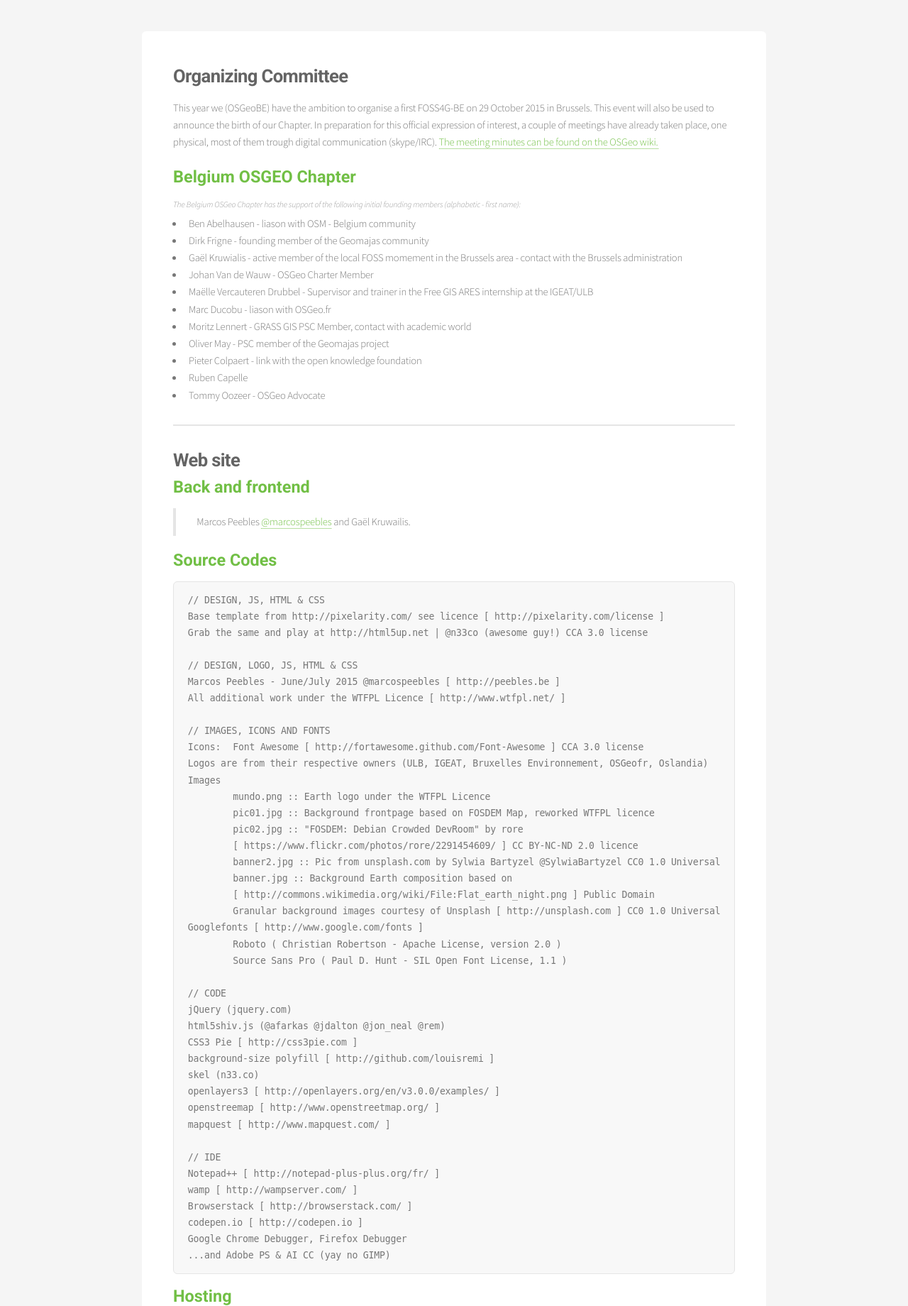
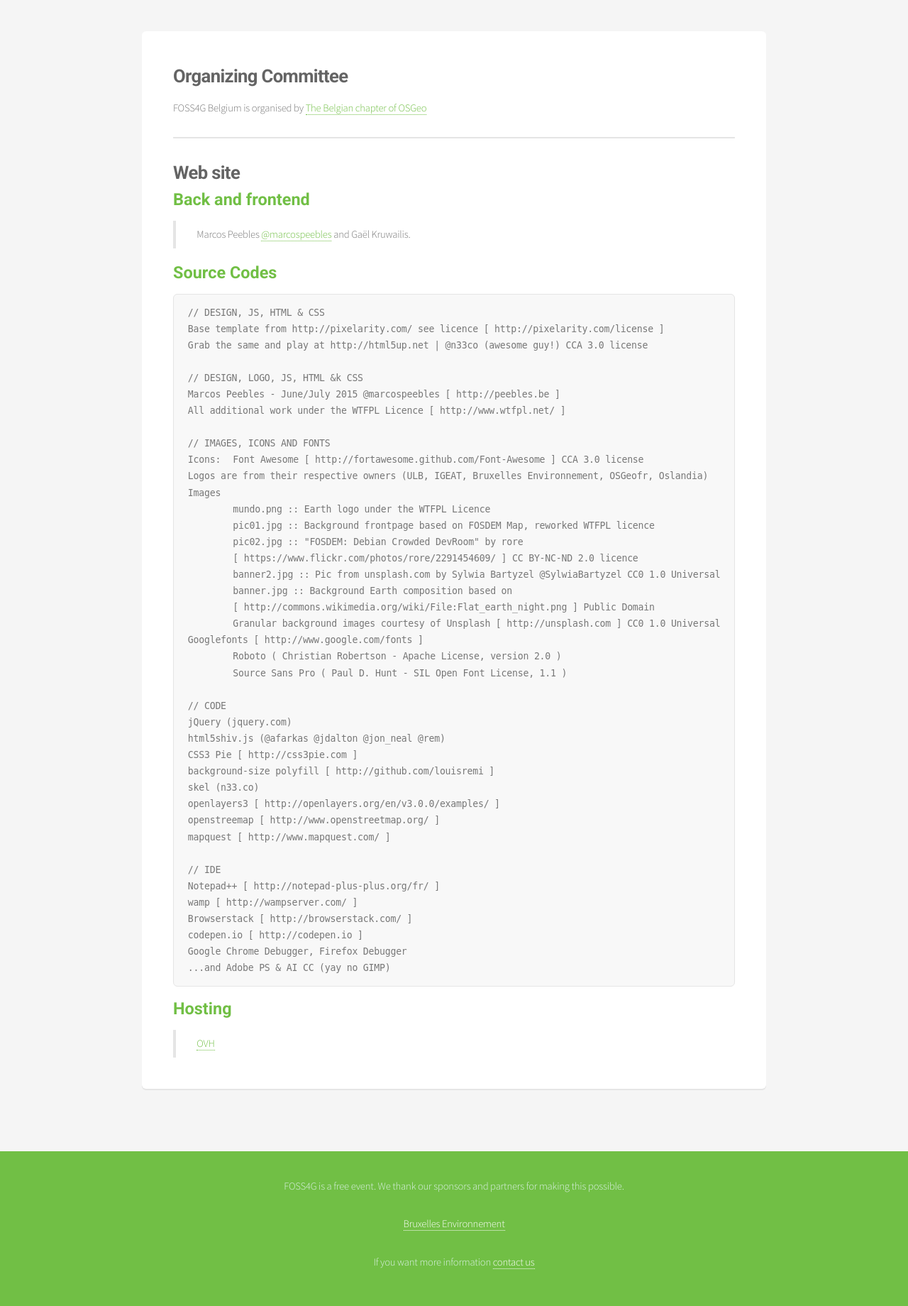
Before and after one commit to OSGeo-be/foss4g.be, a PHP site: page /credits.php in a window 1280 px wide. Shown: the part 252-2092 px from the top of the page at 71% size. Run offline with PHP 8.4, Linux system fonts and the light colour scheme; some libraries are stand-ins or nearby versions.

Commit message:
Review old credits page

```diff
--- a/htdocs/credits.php
+++ b/htdocs/credits.php
@@ -44,25 +44,9 @@
 
 						<!-- Text -->
 							<section class="box">
-								<h3>Organizing Committee</h3>
-								<p>This year we (OSGeoBE) have the ambition to organise a first FOSS4G-BE on 29 October 2015 in Brussels. This event will also be used to announce the birth of our Chapter. In preparation for this official expression of interest, a couple of meetings have already taken place, one physical, most of them trough digital communication (skype/IRC). <a href="http://wiki.osgeo.org/wiki/Belgium">The meeting minutes can be found on the OSGeo wiki.</a></p>
-								<header>
-								<h4 style="margin-top:20px">Belgium OSGEO Chapter</h4>
-								<p>The Belgium OSGeo Chapter has the support of the following initial founding members (alphabetic - first name):</p>
-									<ul>
-										<li>Ben Abelhausen - liason with OSM - Belgium community</li>
-										<li>Dirk Frigne - founding member of the Geomajas community</li>
-										<li>Gaël Kruwialis - active member of the local FOSS momement in the Brussels area - contact with the Brussels administration</li>
-										<li>Johan Van de Wauw - OSGeo Charter Member</li>
-										<li>Maëlle Vercauteren Drubbel - Supervisor and trainer in the Free GIS ARES internship at the IGEAT/ULB</li>
-										<li>Marc Ducobu - liason with OSGeo.fr</li>
-										<li>Moritz Lennert - GRASS GIS PSC Member, contact with academic world</li>
-										<li>Oliver May - PSC member of the Geomajas project</li>
-										<li>Pieter Colpaert - link with the open knowledge foundation</li>
-										<li>Ruben Capelle</li>
-										<li>Tommy Oozeer - OSGeo Advocate</li>
-									</ul>
-								</header>
+                                <h3>Organizing Committee</h3>
+                                <p>FOSS4G Belgium is organised by <a href="http://wiki.osgeo.org/wiki/Belgium">The Belgian chapter of OSGeo</a>
+                                </p>
 
 
 								<hr />
@@ -72,11 +56,11 @@
 								<blockquote style="font-style:normal">Marcos Peebles <a href="http://twitter.com/MarcosPeebles" title="Marcos Peebles">@marcospeebles</a> and Gaël Kruwailis.</blockquote>
 
 								<h4>Source Codes</h4>
-								<pre>// DESIGN, JS, HTML & CSS
+								<pre>// DESIGN, JS, HTML &amp; CSS
 Base template from http://pixelarity.com/ see licence [ http://pixelarity.com/license ]
 Grab the same and play at http://html5up.net | @n33co (awesome guy!) CCA 3.0 license
 
-// DESIGN, LOGO, JS, HTML & CSS
+// DESIGN, LOGO, JS, HTML &ampk CSS
 Marcos Peebles - June/July 2015 @marcospeebles [ http://peebles.be ]
 All additional work under the WTFPL Licence [ http://www.wtfpl.net/ ]
 
@@ -112,7 +96,7 @@ wamp [ http://wampserver.com/ ]
 Browserstack [ http://browserstack.com/ ]
 codepen.io [ http://codepen.io ]
 Google Chrome Debugger, Firefox Debugger
-...and Adobe PS & AI CC (yay no GIMP)
+...and Adobe PS &amp; AI CC (yay no GIMP)
 </pre>
 								<h4>Hosting</h4>
 								<blockquote style="font-style:normal"><a href="https://www.ovh.com/" title="OVH">OVH</a></blockquote>
```
